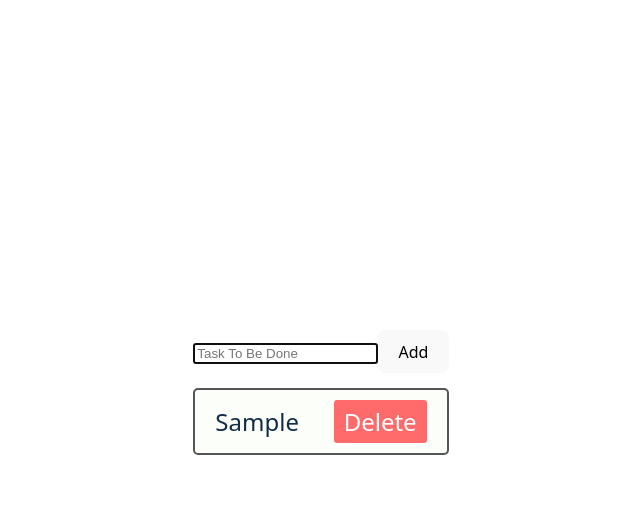
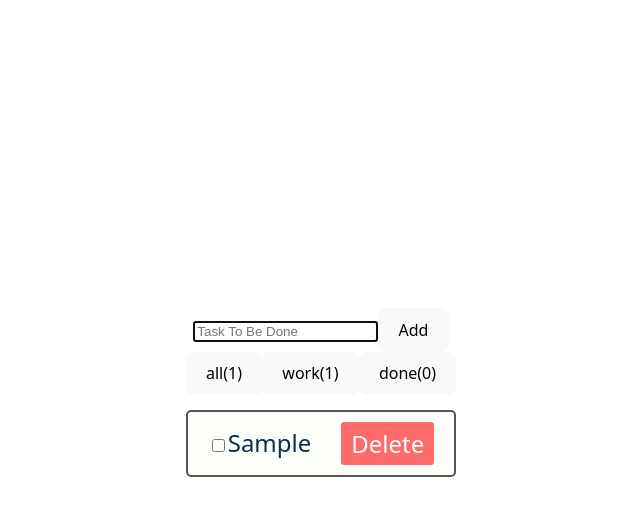
Before and after one commit to sanek2383/CRM-System, a React (Vite) app: page / in a window 1280 px wide. Both pictures are taken after typing "Sample" into the empty fields and a click on the button "Add". Shown: the top 516 px of the page, without its empty margins (319-959 px from the left). Built offline with nearby package versions, Linux system fonts and the light colour scheme.

Commit message:
add checkbox, filter

```diff
--- a/src/App.tsx
+++ b/src/App.tsx
@@ -1,30 +1,55 @@
 import { useState } from "react"
 import FormTodo from "./components/FormTodo"
 import ListTodo from "./components/ListTodo"
-// import Todo from "./components/Todo"
 import { TodoItem } from "./assets/models/todo"
 import "./App.css"
+import FilterTodo from "./components/FilterTodo"
 
 function App() {
   const [todo, setTodo] = useState<TodoItem[]>([])
+  const [filter, setFilter] = useState<'all' | 'work' | 'done' >('all')
 
   const addTodoHandler = (text: string) => {
     const newTodo: TodoItem = {
       id: new Date().toISOString(),
       text,
+      isCompleted: false,
     }
     setTodo([...todo, newTodo])
   }
 
   const deleteTodoHandler = (id: string) => {
-    setTodo(todo.filter((item => item.id !==id)))
+    setTodo(todo.filter((item) => item.id !== id))
   }
+
+  const checkTodoHandler = (id: string) => {
+    setTodo(
+      todo.map((item) =>
+        item.id === id
+          ? { ...item, isCompleted: !item.isCompleted }
+          : { ...item }
+      )
+    )
+  }
+
+  const workCount = todo.filter((item)=> !item.isCompleted).length
+  const doneCount = todo.filter((item)=> item.isCompleted).length
+
+  const filteredTodo = todo.filter((item) =>{
+    if(filter === 'work') return !item.isCompleted
+    if(filter === 'done') return item.isCompleted
+    return true
+  })
 
   return (
     <>
-      {/* <Todo /> */}
       <FormTodo addTodo={addTodoHandler} />
-      <ListTodo todo={todo} deleteTodo={deleteTodoHandler} />
+      <FilterTodo setFilter={setFilter} allCount={todo.length} workCount={workCount} doneCount={doneCount} />
+      <ListTodo
+        todo={filteredTodo}
+        deleteTodo={deleteTodoHandler}
+        checkTodo={checkTodoHandler}
+      />
     </>
   )
 }
--- /dev/null
+++ b/src/components/FilterTodo.tsx
@@ -0,0 +1,14 @@
+import { FilterTodoProps } from "../assets/models/todo"
+
+const FilterTodo = ({setFilter, allCount, workCount, doneCount}:FilterTodoProps) => {
+  return (
+    <>
+      <button onClick={()=> setFilter('all')}>all({allCount})</button>
+      <button onClick={()=> setFilter('work')}>work({workCount})</button>
+      <button onClick={()=> setFilter('done')}>done({doneCount})</button>
+
+    </>
+  )
+}
+
+export default FilterTodo
--- a/src/components/ListTodo.tsx
+++ b/src/components/ListTodo.tsx
@@ -1,7 +1,7 @@
 import Todo from "./Todo"
 import { ListTodoProps } from "../assets/models/todo"
 
-const ListTodo: React.FC<ListTodoProps> = ({ todo, deleteTodo }) => {
+const ListTodo: React.FC<ListTodoProps> = ({ todo, deleteTodo, checkTodo }) => {
   return (
     <div>
       {!todo.length && <h2>Todo list is empty</h2>}
@@ -10,6 +10,7 @@ const ListTodo: React.FC<ListTodoProps> = ({ todo, deleteTodo }) => {
           key={item.id}
           todo={item}
           onDelete={() => deleteTodo && deleteTodo(item.id)}
+          checkTodo={checkTodo}
         />
       ))}
     </div>
--- a/src/components/Todo.module.css
+++ b/src/components/Todo.module.css
@@ -29,3 +29,7 @@
 .deleteButton:hover {
   background-color: #ff5252;
 }
+
+.completedTodo {
+  text-decoration: line-through;
+}
--- a/src/components/Todo.tsx
+++ b/src/components/Todo.tsx
@@ -1,11 +1,23 @@
-// import React from "react"
 import { TodoProps } from "../assets/models/todo"
 import styles from "./Todo.module.css"
 
-const Todo: React.FC<TodoProps> = ({ todo, onDelete }) => {
+const Todo: React.FC<TodoProps> = ({ todo, onDelete, checkTodo }) => {
   return (
     <div className={styles.todo}>
-      <div className={styles.todoText}>{todo.text}</div>
+      <div
+        className={`${styles.todoText} ${
+          todo.isCompleted ? styles.completedTodo : ""
+        }`}
+      >
+        <input
+          type="checkbox"
+          className={styles.checkbox}
+          checked={todo.isCompleted}
+          onChange={() => checkTodo(todo.id)}
+        />
+        {todo.text}
+      </div>
+
       {onDelete && (
         <button
           className={styles.deleteButton}
```
Also changed, not shown: src/assets/models/todo.ts (+10 -0 lines), src/components/FilterTodo.module.css (added).
